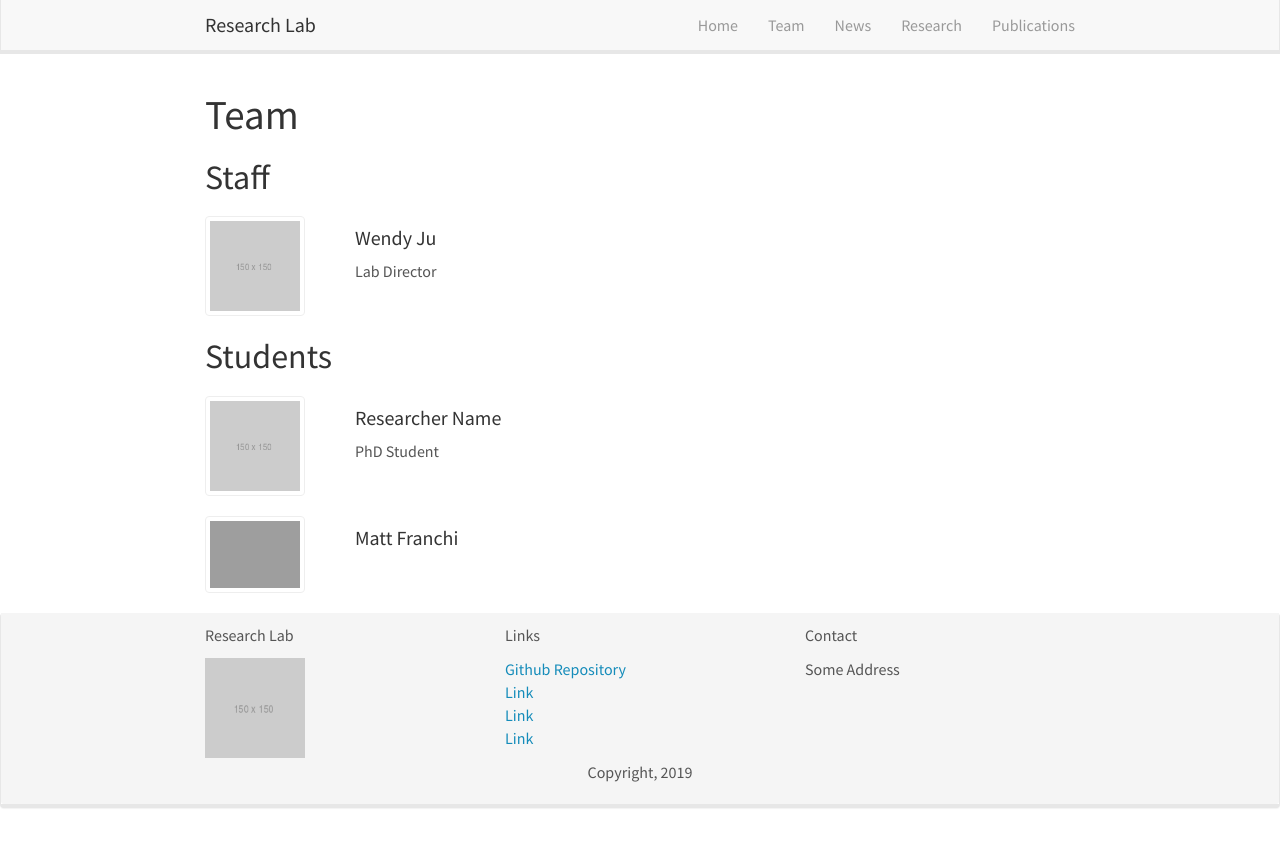
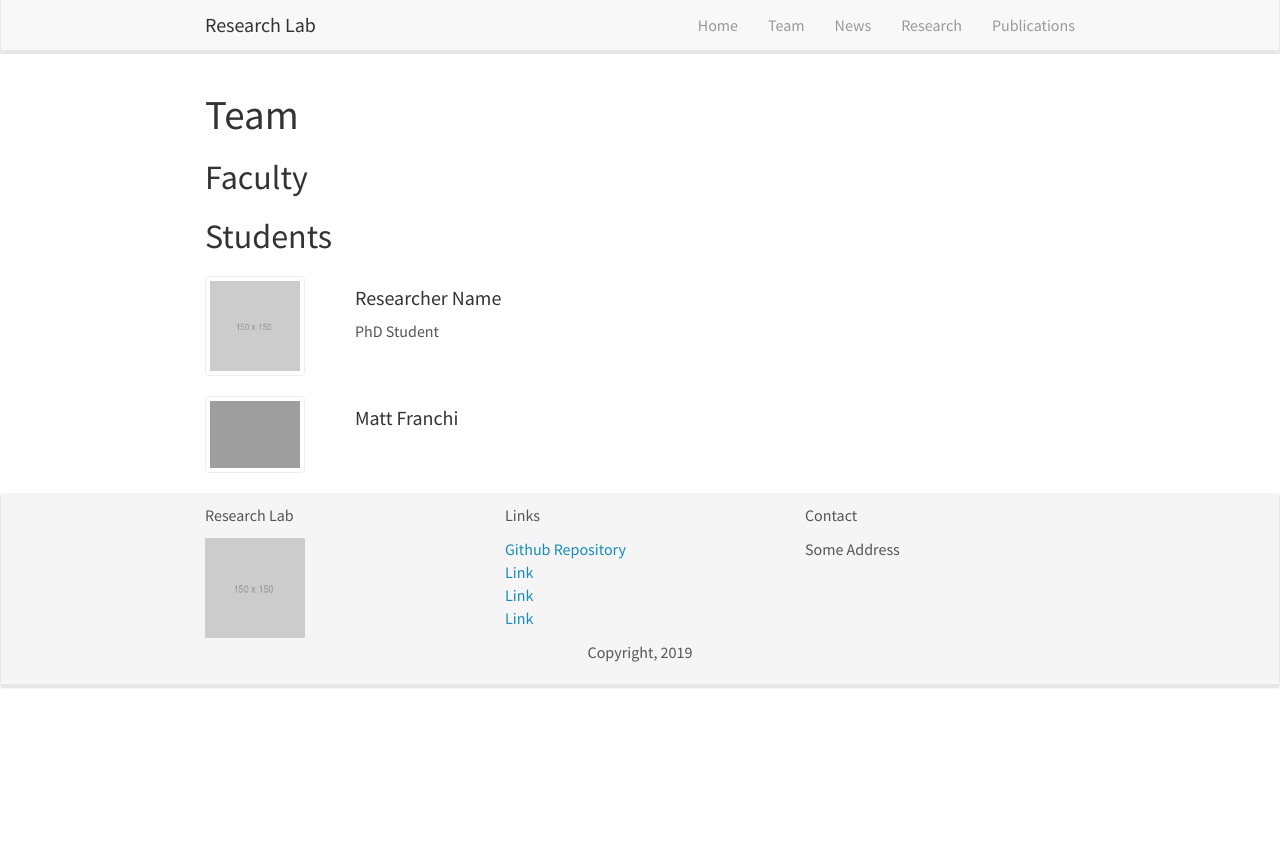
Before and after one commit to FAR-Lab/FAR-Lab.github.io, a Jekyll site: the page built from _pages/team/index.html, in a window 1280 px wide. Shown: the top 847 px of the page. Built offline with Jekyll 4.4.1, drawn with Linux system fonts in a browser that asks for light colours; nearby versions of some CDN libraries; a script that is not in the unit is left out.

Commit message:
news updates

```diff
--- a/_pages/team/index.html
+++ b/_pages/team/index.html
@@ -8,10 +8,10 @@ permalink: /team/
 
 <h1>{{page.title}}</h1>
 
-<!-- Staff -->
+<!-- Faculty -->
 
-<h2><a id="staff"></a>Staff</h2>
-{% assign members = site.posts | where: 'category', 'staff' | sort: 'date' %}
+<h2><a id="faculty"></a>Faculty</h2>
+{% assign members = site.posts | where: 'category', 'faculty' | sort: 'date' %}
 {% for member in members %}
 <div class="card team-member-card">
     <div class="row mt-3">
```
Also changed, not shown: 3 other files.
